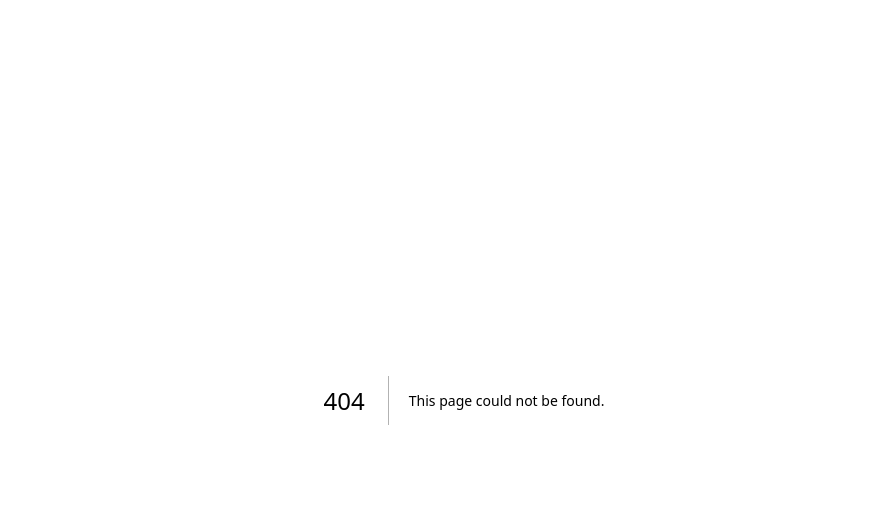
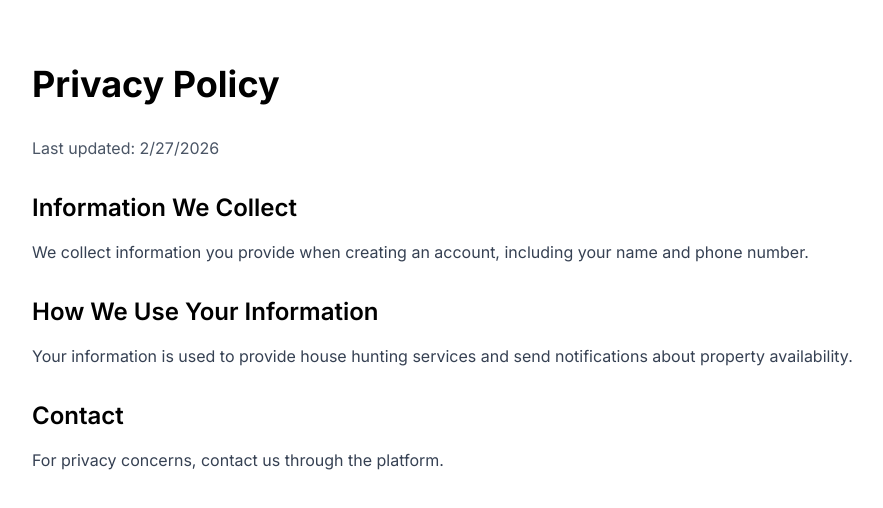
Before and after one commit to rodneyswaji-hue/House-Hunt, a Next.js app in the folder house-hunt-frontend/: page /privacy in a window 1280 px wide. Before the commit this address had no page. Shown: the top 508 px of the page, without its empty margins (176-1059 px from the left). Built offline with nearby package versions, Linux system fonts and the light colour scheme.

Commit message:
fixed registration bug

```diff
--- /dev/null
+++ b/house-hunt-frontend/app/privacy/page.tsx
@@ -0,0 +1,23 @@
+export default function PrivacyPage() {
+  return (
+    <div className="container mx-auto px-4 py-16 max-w-4xl">
+      <h1 className="text-4xl font-bold mb-8">Privacy Policy</h1>
+      <p className="text-gray-600 mb-8">Last updated: {new Date().toLocaleDateString()}</p>
+
+      <section className="mb-8">
+        <h2 className="text-2xl font-semibold mb-4">Information We Collect</h2>
+        <p className="text-gray-700">We collect information you provide when creating an account, including your name and phone number.</p>
+      </section>
+
+      <section className="mb-8">
+        <h2 className="text-2xl font-semibold mb-4">How We Use Your Information</h2>
+        <p className="text-gray-700">Your information is used to provide house hunting services and send notifications about property availability.</p>
+      </section>
+
+      <section>
+        <h2 className="text-2xl font-semibold mb-4">Contact</h2>
+        <p className="text-gray-700">For privacy concerns, contact us through the platform.</p>
+      </section>
+    </div>
+  );
+}
```
